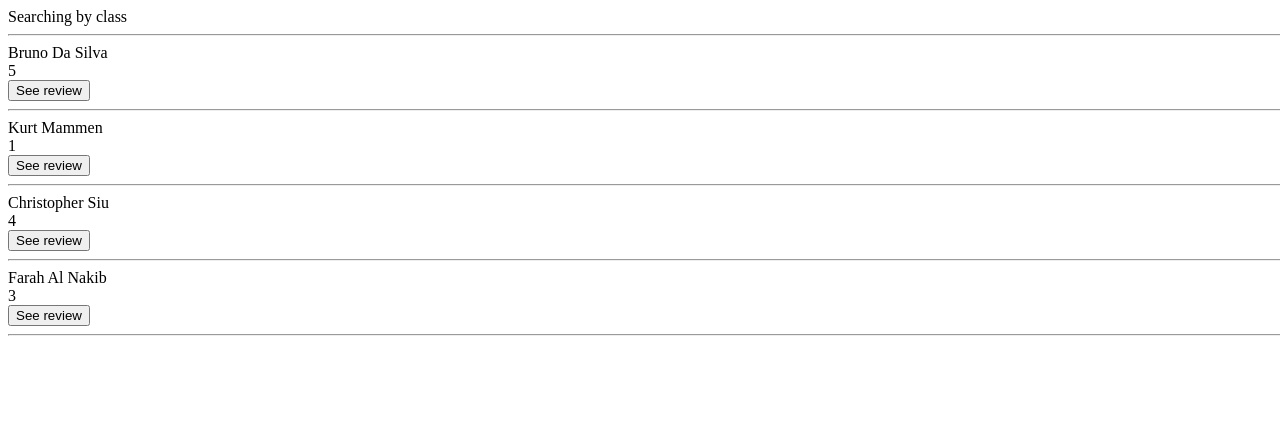
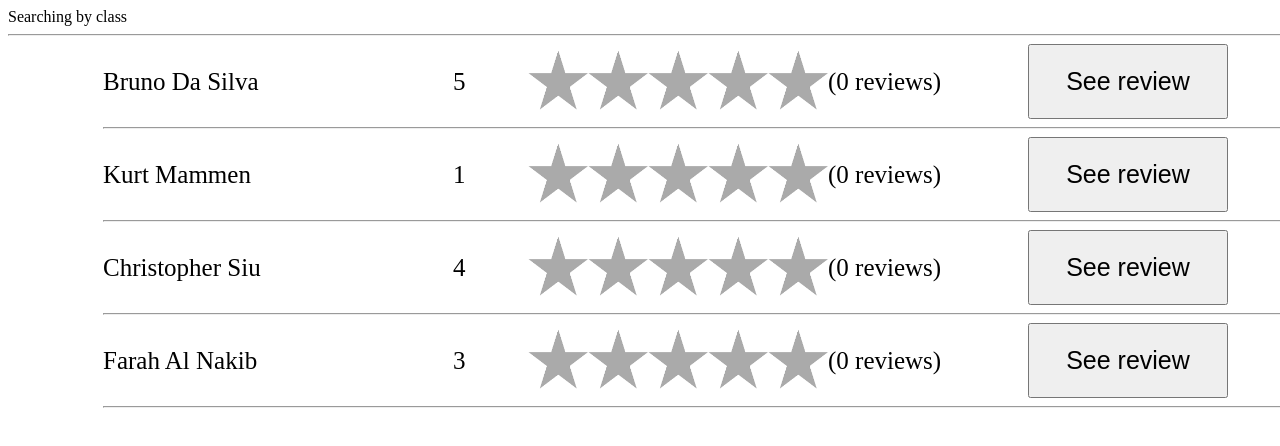
Before and after one commit to wes-curl/project_1, a React (Create React App) app in the folder frontend/: page /list in a window 1280 px wide. Shown: the top 446 px of the page. Built offline with nearby package versions, Linux system fonts and the light colour scheme.

Commit message:
Set up some basic CSS

```diff
--- /dev/null
+++ b/frontend/src/Rating.js
@@ -0,0 +1,24 @@
+import React from "react";
+import Professor from "./Professor.js";
+import { Link } from 'react-router-dom';
+import star from "./star.png";
+import styles from "./professorList.module.css";
+
+function Rating(props) {
+
+    return (
+        <div className={styles.rating}>
+            <div className={styles.ratingValue}>{props.rating}</div>
+            <div className={styles.stars}>
+                <img className={styles.star} src={star}></img>
+                <img className={styles.star} src={star}></img>
+                <img className={styles.star} src={star}></img>
+                <img className={styles.star} src={star}></img>
+                <img className={styles.star} src={star}></img>
+            </div>
+            <div className={styles.numberOfRatings}>({props.numRatings} reviews)</div>
+        </div>
+    );
+}
+
+export default Rating;
--- a/frontend/src/professorList.module.css
+++ b/frontend/src/professorList.module.css
@@ -9,5 +9,67 @@ body {
 }
 
 .professorListElement{
+    width: 1250px;
+    margin:auto;
+}
+
+.professorName{
+    width: 350px;
+    height: 75px;
+    line-height: 75px;
+    text-align: left;
+    font-size: 25px;
+    display: inline-block;
+
+    vertical-align: middle;
+}
+
+.linkButton{
+    display: inline-block;
+    width: 200px;
+    height: 75px;
+    font-size: 25px;
+
+    vertical-align: middle;
+
+    margin-right: 0px;
+    margin-left: auto;
+}
+
+.rating{
+    display: inline-block;
+    width: 575px;
+    height: 75px;
+
+    vertical-align: middle;
+}
+
+.ratingValue{
+    display: inline-block;
+    vertical-align: middle;
+    line-height: 75px;
+    width: 75px;
+    font-size: 25px;
+}
+
+.stars{
+    display: inline-block;
+    vertical-align: middle;
+}
+
+.star{
+    height: 60px;
+    width: 60px;
+}
+
+.numberOfRatings{
+    display: inline-block;
+    vertical-align: middle;
+    line-height: 75px;
+    width: 200px;
+    font-size: 25px;
+}
+
+hr{
 
 }
--- a/frontend/src/professorListElement.js
+++ b/frontend/src/professorListElement.js
@@ -1,6 +1,7 @@
 import React from "react";
 import Professor from "./Professor.js";
 import { Link } from 'react-router-dom';
+import Rating from "./Rating.js";
 
 import styles from "./professorList.module.css";
 
@@ -8,10 +9,10 @@ function ProfessorListElement(props) {
 
     return (
         <div className={styles.professorListElement}>
-            <div className={styles.pprofessorName}>{props.professor.name}</div>
-            <div className={styles.pprofessorRating}>{props.professor.avg_rating}</div>
+            <div className={styles.professorName}>{props.professor.name}</div>
+            <Rating rating={props.professor.avg_rating} numRatings={props.professor.num_ratings}/>
             <Link to="/professor">
-            <input type="button" value="See review" onClick={() => props.onClick(props.professor)} />
+            <input className={styles.linkButton} type="button" value="See review" onClick={() => props.onClick(props.professor)} />
             </Link>
             <hr/>
         </div>
```
Also changed, not shown: frontend/src/star.png (added).
